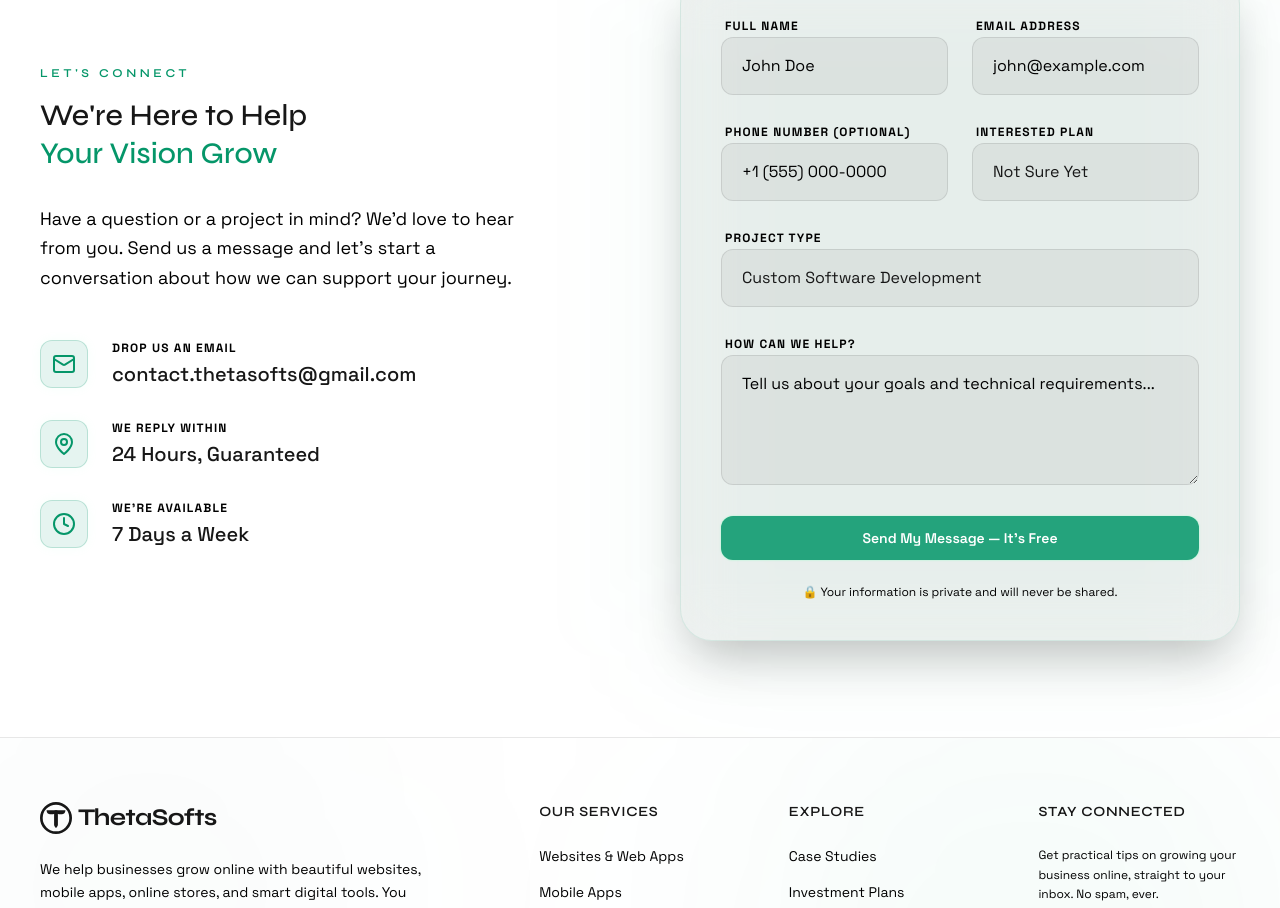
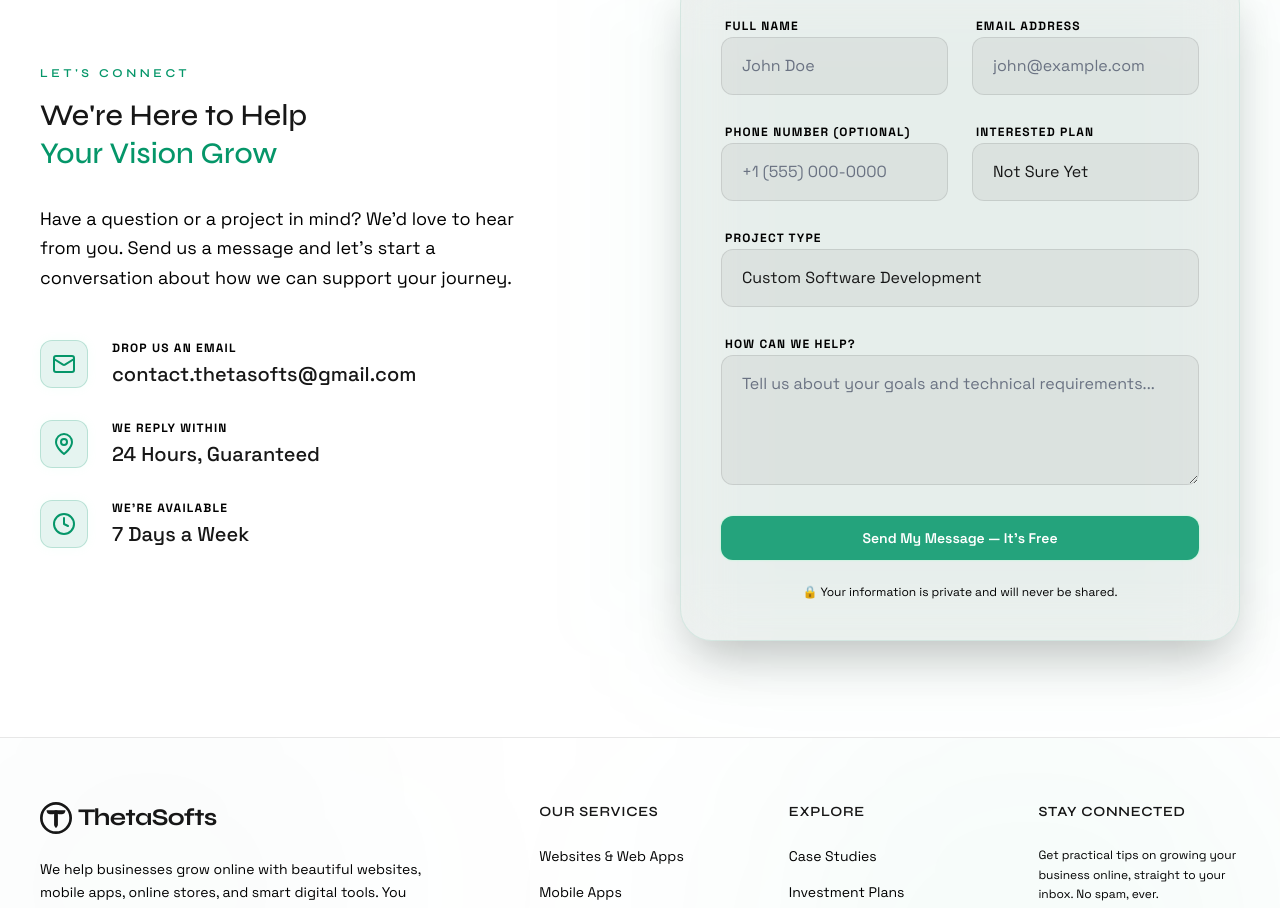
Before and after one commit to developerpalakbasak/thetasofts, a Next.js app: page / in a window 1280 px wide. Shown: the part 7872-8780 px from the top of the page. Built offline with nearby package versions, Linux system fonts and the light colour scheme.

Commit message:
fix: update input placeholder text color in contact and footer components

```diff
--- a/src/components/section/Contact.tsx
+++ b/src/components/section/Contact.tsx
@@ -110,7 +110,7 @@ const ContactFormInner = () => {
               onChange={handleChange}
               required
               placeholder="John Doe"
-              className="w-full bg-foreground/5 border border-foreground/10 rounded-xl px-4 md:px-5 py-3 md:py-4 text-foreground placeholder:text-black dark:placeholder:text-gray-600 focus:outline-none focus:border-secondary/50 focus:ring-1 focus:ring-secondary/50 transition-all"
+              className="w-full bg-foreground/5 border border-foreground/10 rounded-xl px-4 md:px-5 py-3 md:py-4 text-foreground placeholder:text-gray-500 focus:outline-none focus:border-secondary/50 focus:ring-1 focus:ring-secondary/50 transition-all"
             />
           </div>
           <div className="space-y-2">
@@ -122,7 +122,7 @@ const ContactFormInner = () => {
               onChange={handleChange}
               required
               placeholder="john@example.com"
-              className="w-full bg-foreground/5 border border-foreground/10 rounded-xl px-4 md:px-5 py-3 md:py-4 text-foreground placeholder:text-black dark:placeholder:text-gray-600 focus:outline-none focus:border-secondary/50 focus:ring-1 focus:ring-secondary/50 transition-all"
+              className="w-full bg-foreground/5 border border-foreground/10 rounded-xl px-4 md:px-5 py-3 md:py-4 text-foreground placeholder:text-gray-500 focus:outline-none focus:border-secondary/50 focus:ring-1 focus:ring-secondary/50 transition-all"
             />
           </div>
         </div>
@@ -136,7 +136,7 @@ const ContactFormInner = () => {
               value={formData.phone}
               onChange={handleChange}
               placeholder="+1 (555) 000-0000"
-              className="w-full bg-foreground/5 border border-foreground/10 rounded-xl px-4 md:px-5 py-3 md:py-4 text-foreground placeholder:text-black dark:placeholder:text-gray-600 focus:outline-none focus:border-secondary/50 focus:ring-1 focus:ring-secondary/50 transition-all"
+              className="w-full bg-foreground/5 border border-foreground/10 rounded-xl px-4 md:px-5 py-3 md:py-4 text-foreground placeholder:text-gray-500 focus:outline-none focus:border-secondary/50 focus:ring-1 focus:ring-secondary/50 transition-all"
             />
           </div>
           <div className="space-y-2">
@@ -179,7 +179,7 @@ const ContactFormInner = () => {
             onChange={handleChange}
             required
             placeholder="Tell us about your goals and technical requirements..."
-            className="w-full bg-foreground/5 border border-foreground/10 rounded-xl px-4 md:px-5 py-3 md:py-4 text-foreground placeholder:text-black dark:placeholder:text-gray-600 focus:outline-none focus:border-secondary/50 focus:ring-1 focus:ring-secondary/50 transition-all resize-y min-h-[120px] max-h-[400px] [&::-webkit-scrollbar]:w-2 [&::-webkit-scrollbar-track]:bg-foreground/5 [&::-webkit-scrollbar-thumb]:bg-secondary/30 hover:[&::-webkit-scrollbar-thumb]:bg-secondary/50 [&::-webkit-scrollbar-thumb]:rounded-full"
+            className="w-full bg-foreground/5 border border-foreground/10 rounded-xl px-4 md:px-5 py-3 md:py-4 text-foreground placeholder:text-gray-500 focus:outline-none focus:border-secondary/50 focus:ring-1 focus:ring-secondary/50 transition-all resize-y min-h-[120px] max-h-[400px] [&::-webkit-scrollbar]:w-2 [&::-webkit-scrollbar-track]:bg-foreground/5 [&::-webkit-scrollbar-thumb]:bg-secondary/30 hover:[&::-webkit-scrollbar-thumb]:bg-secondary/50 [&::-webkit-scrollbar-thumb]:rounded-full"
           ></textarea>
         </div>
 
--- a/src/components/section/Footer.tsx
+++ b/src/components/section/Footer.tsx
@@ -215,7 +215,7 @@ const Footer: React.FC = () => {
                 disabled={loading}
                 required
                 placeholder="architect@company.com"
-                className="w-full bg-foreground/5 border border-foreground/10 rounded-xl px-4 py-3 text-xs text-foreground placeholder:text-black dark:placeholder:text-gray-600 focus:outline-none focus:border-secondary transition-all disabled:opacity-50"
+                className="w-full bg-foreground/5 border border-foreground/10 rounded-xl px-4 py-3 text-xs text-foreground placeholder:text-gray-500 focus:outline-none focus:border-secondary transition-all disabled:opacity-50"
               />
               <Magnetic>
                 <button type="submit" disabled={loading} className="w-full btn-primary text-xs py-3 font-bold rounded-xl text-center shadow-none hover:shadow-[0_0_10px_#9cfeca] transition-all disabled:opacity-50 disabled:cursor-not-allowed">
```
